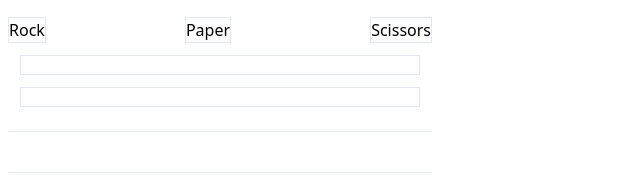
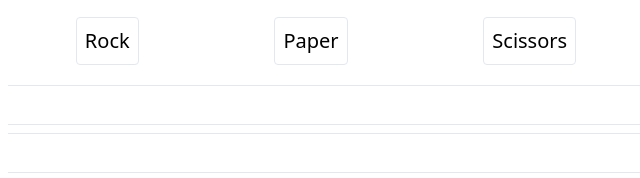
Before and after one commit to leiter007/rock_paper_scissors, a website: page index.html in a window 1280 px wide. Shown: the part 81-259 px from the top of the page, without its empty margins (0-640 px from the left). Drawn offline with nearby package versions, Linux system fonts and the light colour scheme.

```diff
--- a/index.html
+++ b/index.html
@@ -9,30 +9,30 @@
     <title>Rock Paper Scissors</title>
 </head>
 
-<body class="text-grey-dark text-base pl-2 font-sans font-hairline">
+<body class="text-grey-darker text-xl pl-2 font-sans font-hairline">
 
 <div class="bg-teal-darker w-full align-middle text-grey-lightest bold pl-2 -ml-2 pt-4 pb-4 border-b border-grey-lighter text-3xl" >
     ROCK PAPER SCISSORS
 </div>
 
-<div id="player1_space" class="pt-5 w-1/3">
-    <div class="flex flex-wrap justify-between">
-        <button class="border border-grey" id="rock-btn">Rock</button>
-        <button class="border border-grey" id="paper-btn">Paper</button>
-        <button class="border border-grey" id="scissors-btn">Scissors</button>
+<div id="player1_space" class="pt-5 w-1/2">
+    <div class="flex flex-wrap justify-around mb-5">
+        <button class="p-2 rounded bg-grey-lighter border border-grey" id="rock-btn">Rock</button>
+        <button class="p-2 rounded bg-grey-lighter border border-grey" id="paper-btn">Paper</button>
+        <button class="p-2 rounded bg-grey-lighter border border-grey" id="scissors-btn">Scissors</button>
     </div>
 
-    <div class="h-5 m-3  border border-grey-lighter">
+    <div class="h-10 p-2 mt-2 border-b border-grey-lighter border-t border-grey-lighter text-xl">
         <p id="player1_selection"></p>
     </div>
 
-    <div class="h-5 m-3 border border-grey-lighter">
+    <div class="h-10 p-2 mt-2 mb-2 border-b border-grey-lighter border-t border-grey-lighter text-xl">
         <p id="player2_selection"></p>
     </div>
 
-    <div class="pt-3">
-        <div class="p-5 h-full border-b border-teal-darker border-t border-teal-darker bg-grey-lighter">
-            <span class="h-full w-full" id="display_result"></span>
+    <div class="pt-2">
+        <div class="h-12 p-2 mt-2 mb-2 border-b border-teal-darker border-t border-teal-darker bg-grey-lighter justify-center text-xl font-semibold">
+            <div id="display_result"></div>
         </div>
     </div>
 </div>
```
Also changed, not shown: spec/round.spec.js (+7 -8 lines).
